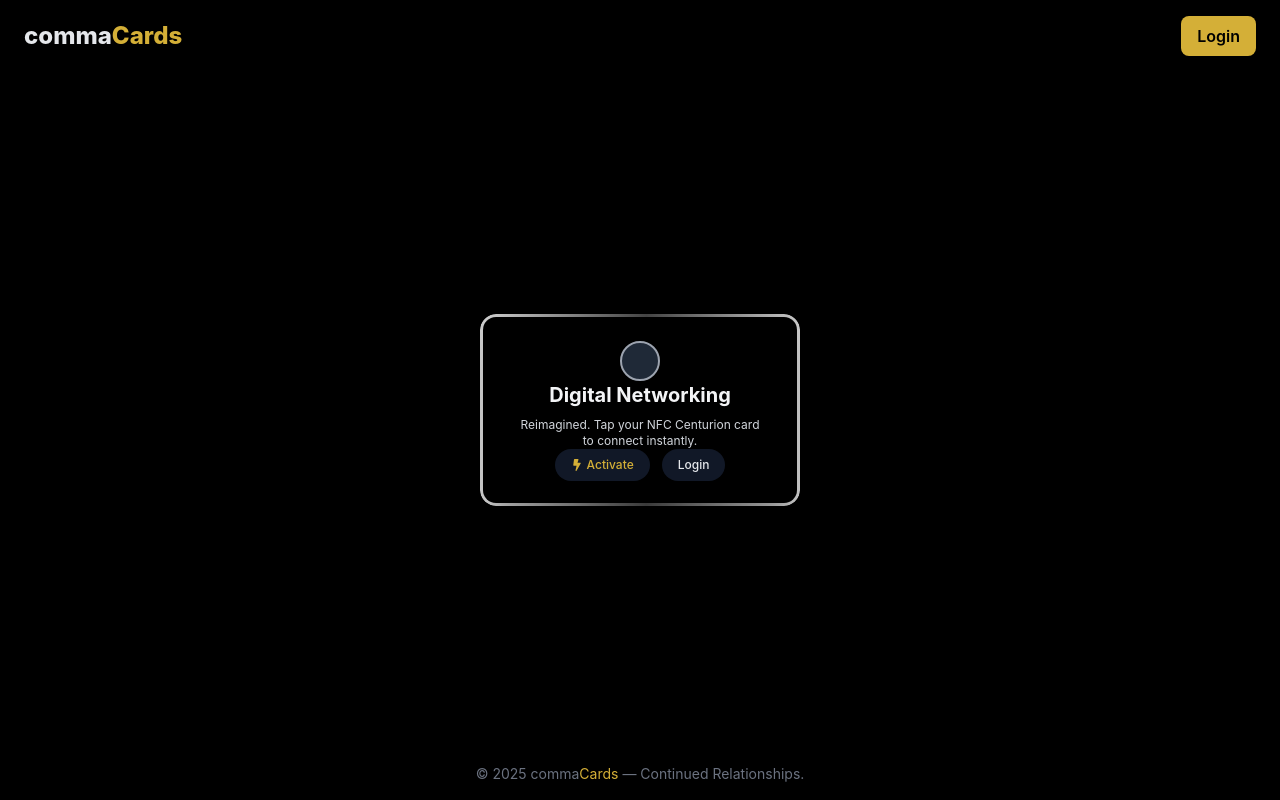
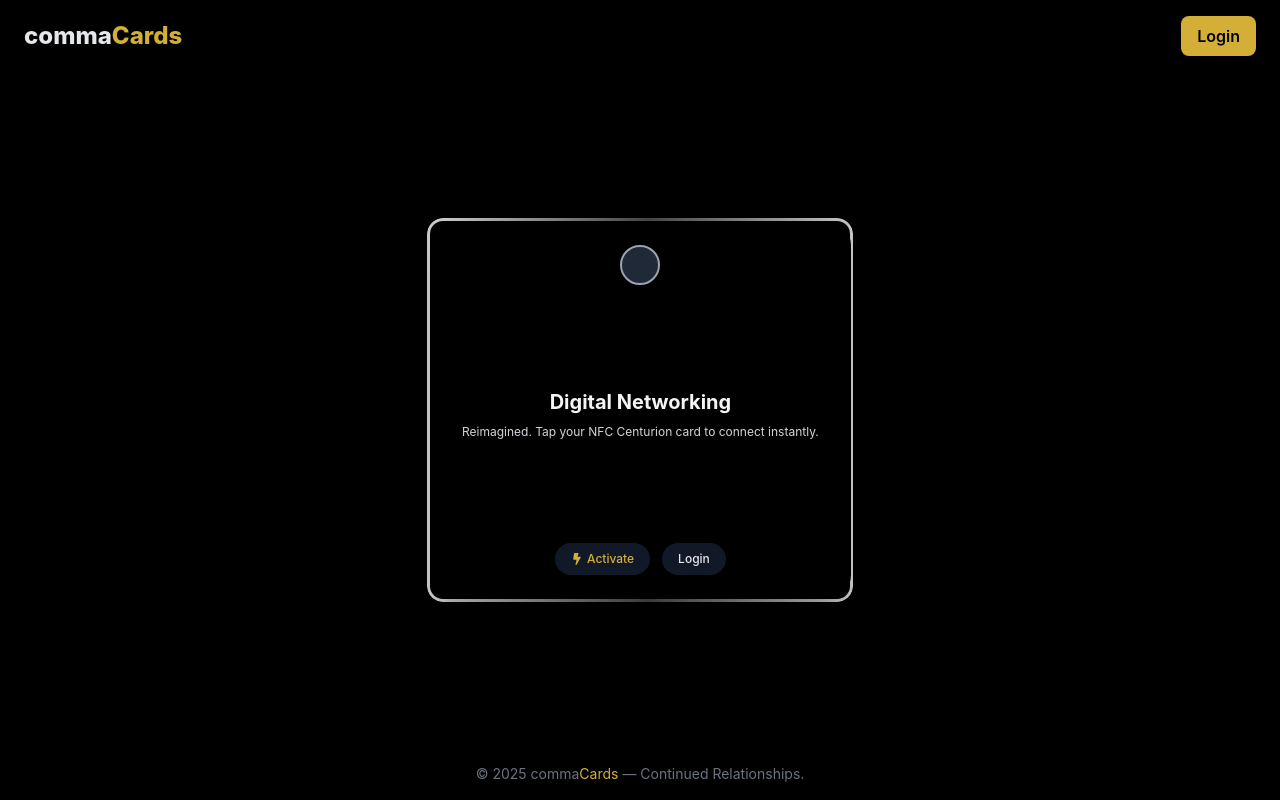
Before and after one commit to sandy-the-earth/nfc-frontend, a React (Vite) app: page / in a window 1280 px wide. Built offline with nearby package versions, Linux system fonts and the light colour scheme.

Commit message:
size change

```diff
--- a/src/pages/HomePage.jsx
+++ b/src/pages/HomePage.jsx
@@ -55,7 +55,7 @@
 
       {/* Hero */}
       <main className="flex-grow flex items-center justify-center px-6">
-        <animated.div style={entry} className="gradient-border rounded-3xl w-80 h-48">
+        <animated.div style={entry} className="gradient-border rounded-3xl w-160 h-96">
           {/* Inner card with parallax */}
           <animated.div
             ref={cardRef}
```
